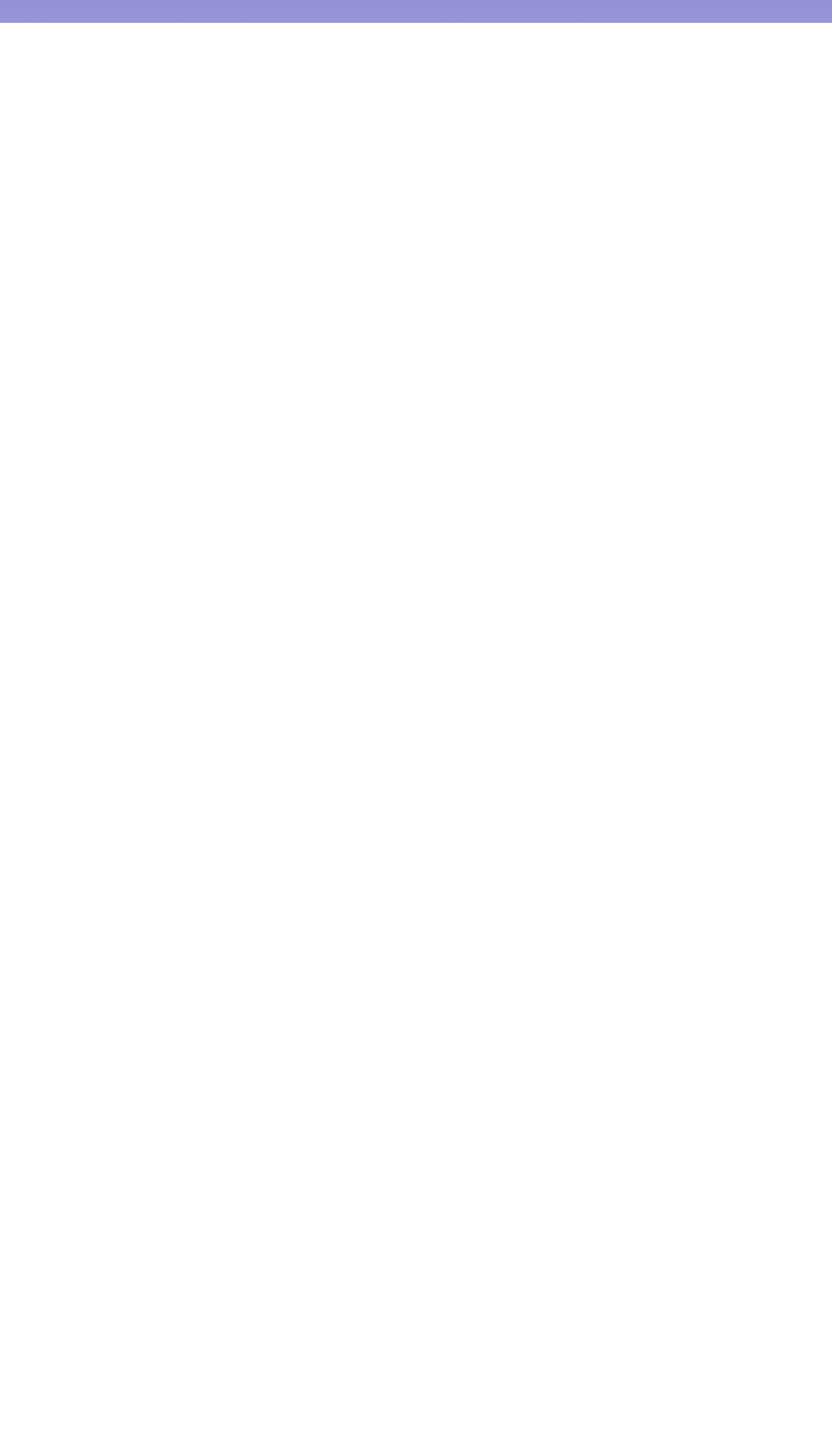
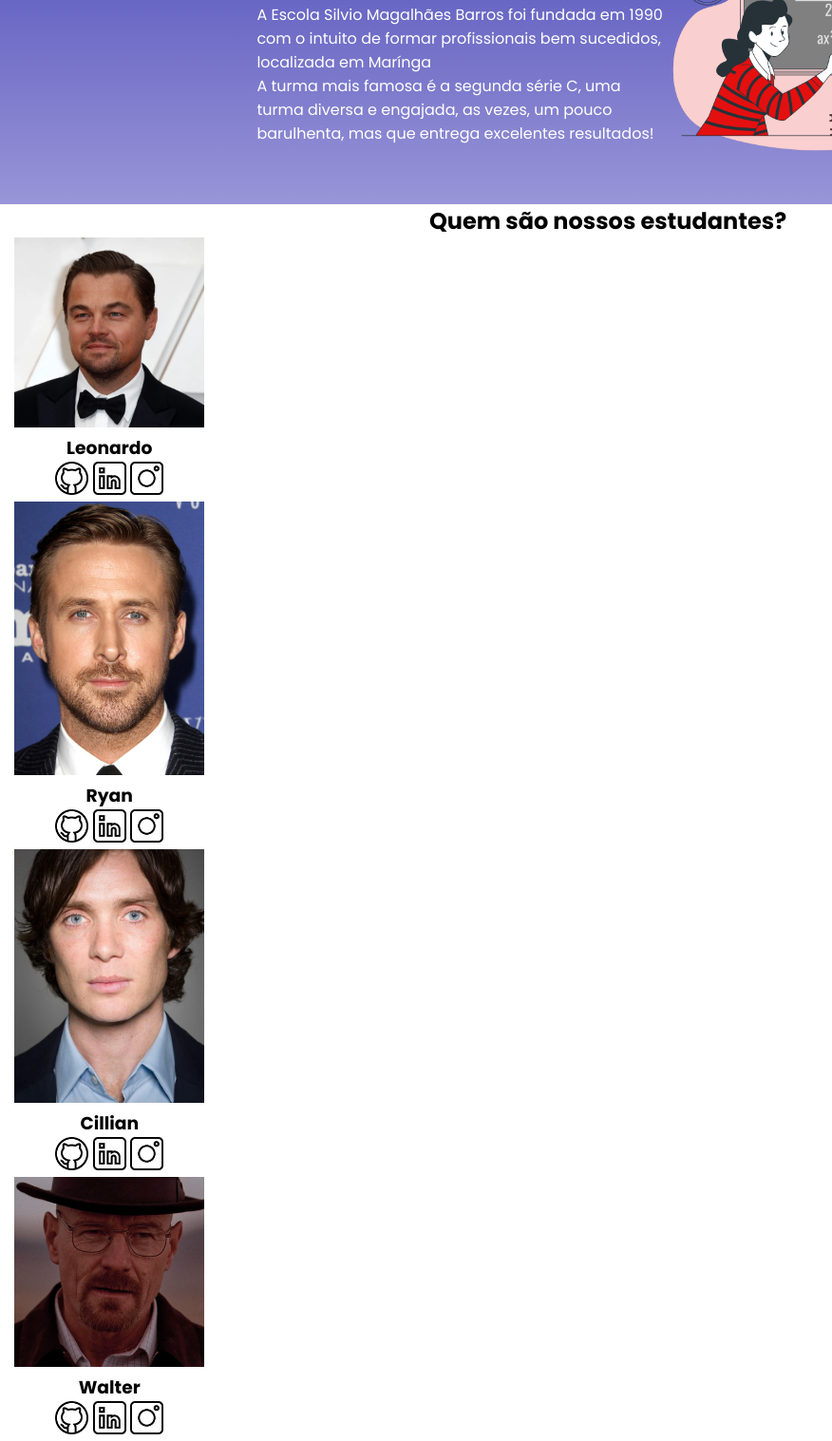
Before and after one commit to DaniloAntonucci47/site-turma-criativo-2, a plain HTML site: page index.html in a window 1280 px wide. Shown: the part 452-1969 px from the top of the page at 95% size, without its empty margins (0-876 px from the left). Before the commit the page ends 800 px from the top, so only its background shows below. Drawn offline with Linux system fonts and the light colour scheme.

Commit message:
Site completo

```diff
--- a/index.html
+++ b/index.html
@@ -6,10 +6,13 @@
     <meta name="viewport" content="width=device-width, initial-scale=1.0">
     <title>Document</title>
     <link rel="stylesheet" href="style.css">
+    <link rel="preconnect" href="https://fonts.googleapis.com">
+<link rel="preconnect" href="https://fonts.gstatic.com" crossorigin>
+<link href="https://fonts.googleapis.com/css2?family=Poppins:wght@400;700&display=swap" rel="stylesheet">
 </head>
 <body>
     <header class="cabeçalho">
-        <img class="cabeçalho-imagem" src="alura start.png" alt="logo da alura start">
+        <img class="cabeçalho-imagem" src="Silvio barros.png.jpg" alt="logo do Silvio Barros">
         <ul class="cabeçalho-lista">
             <li class="cabeçalho-lista-item">Escola</li>
             <li class="cabeçalho-lista-item">Estudante</li>
@@ -18,10 +21,47 @@
     <section class="escola">
         <div class="escola-div-conteúdo">
             <h2 class="escola-titulo">Sobre a Escola</h2>
-            <p class="escola-texto um"> A Escola Alura foi fundada em 2010 com o objetivo de ensinar Pensamento Computacional através da Programação.
-           <p class="escola-texto dois">A turma mais famosa é a segunda série A, uma turma diversa e engajada, as vezes, um pouco barulhenta, mas que entrega excelentes resultados!</p>
+            <p class="escola-texto um"> A Escola Silvio Magalhães Barros foi fundada em 1990 com o intuito de formar profissionais bem sucedidos, localizada em Marínga
+           <p class="escola-texto dois">A turma mais famosa é a segunda série C, uma turma diversa e engajada, as vezes, um pouco barulhenta, mas que entrega excelentes resultados!</p>
         </div>
        <img class="escola-imagem" src="Formula-bro.png" alt="Professora no quadro.">
+    </section>
+    <section>
+    <section class="estudante">
+       <h2 class="estudante-titulo">Quem são nossos estudantes?</h2>
+        <div class="estudante-todos">
+       <div class="estudante-div">
+       <img class="estudante-imagem"src="Leonardo.webp" alt="foto do Leonardo">
+            <h3 class="estudante-nome">Leonardo</h3>
+            <img class="estudante-icone"src="github.png" alt="icone github">
+            <img class="estudante-icone"src="linkedin.png" alt="icone linkedin">
+            <img class="estudante-icone"src="instagram.png" alt="icone instagram">
+        <div>
+            <span></span>
+            <div class="estudante-div">
+                <img class="estudante-imagem"src="Ryan.jpg" alt="foto do Ryan">
+                     <h3 class="estudante-nome">Ryan</h3>
+                     <img class="estudante-icone"src="github.png" alt="icone github">
+                     <img class="estudante-icone"src="linkedin.png" alt="icone linkedin">
+                     <img class="estudante-icone"src="instagram.png" alt="icone instagram">
+                 <div>
+                    <span></span>
+                    <div class="estudante-div">
+                        <img class="estudante-imagem"src="Cillian.jpg" alt="foto do Cillian">
+                             <h3 class="estudante-nome">Cillian</h3>
+                             <img class="estudante-icone"src="github.png" alt="icone github">
+                             <img class="estudante-icone"src="linkedin.png" alt="icone linkedin">
+                             <img class="estudante-icone"src="instagram.png" alt="icone instagram">
+                         <div>
+                            <span></span>
+                            <div class="estudante-div">
+                                <img class="estudante-imagem"src="Walter.jpg" alt="foto do Walter">
+                                     <h3 class="estudante-nome">Walter</h3>
+                                     <img class="estudante-icone"src="github.png" alt="icone github">
+                                     <img class="estudante-icone"src="linkedin.png" alt="icone linkedin">
+                                     <img class="estudante-icone"src="instagram.png" alt="icone instagram">
+                                 <div>
+
     </section>
 
 
--- a/style.css
+++ b/style.css
@@ -2,7 +2,9 @@
     margin: 0;
     padding: 0;
 }
-
+body{
+    font-family:  'Poppins', sans-serif;
+}
 .cabeçalho {
     background-color: rgb(72, 72, 182);
     color: white;
@@ -13,7 +15,7 @@
 }
 
 .cabeçalho-imagem{
-    width: 10%;
+    width: 25%;
 }
 
 .cabeçalho-lista-item{
@@ -41,3 +43,23 @@
 .escola-titulo{
     padding: 24px 0;
 }
+
+.estudante-imagem{
+    width: 200px;
+}
+.estudante-icone{
+    width: 35px;
+}
+
+.estudante-div{
+    text-align: center;
+}
+
+.estudante-titulo{
+    text-align: center;
+}
+
+.estudante-todos{
+    display: grid;
+    grid-template-columns: 18% 18% 18% 18% 18%
+}
```
Also changed, not shown: Cillian.jpg (added), Leonardo.webp (added), Ryan.jpg (added), Silvio barros.png.jpg (added), Walter.jpg (added), github.png (added), instagram.png (added), linkedin.png (added).
